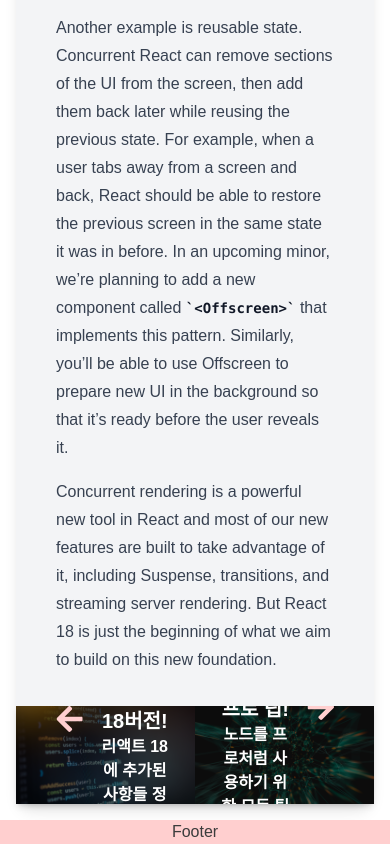
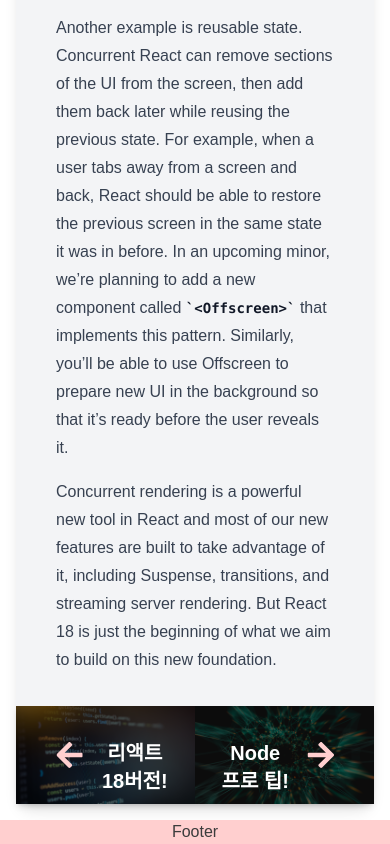
Before and after one commit to chen4023/NextJS-Blog-15, a Next.js app: page /posts/best-react-practices in a window 390 px wide. Shown: the part 4548-5392 px from the top of the page. Built offline with nearby package versions, Linux system fonts and the light colour scheme; a web font is replaced by a local one.

Commit message:
💄[design] 반응형 뷰 수정

```diff
--- a/src/components/AdjacentPostCard.tsx
+++ b/src/components/AdjacentPostCard.tsx
@@ -17,8 +17,8 @@ export default function adjacentPostCard({ post: { title, description, path }, t
       <div className='absolute top-1/2 left-1/2 -translate-x-1/2 -translate-y-1/2 flex w-full justify-around text-white px-6'>
         {type === 'prev' && <FaArrowLeft className={ICON_CLASS} />}
         <div className='w-full text-center'>
-          <h3 className='lg:text-3xl text-xl font-bold'>{title}</h3>
-          <p className='font-bold'>{description}</p>
+          <h3 className='lg:text-3xl text-xl font-bold mt-6 sm:mt-0'>{title}</h3>
+          <p className='font-bold hidden sm:block'>{description}</p>
         </div>
         {type === 'next' && <FaArrowRight className={ICON_CLASS} />}
       </div>
```
